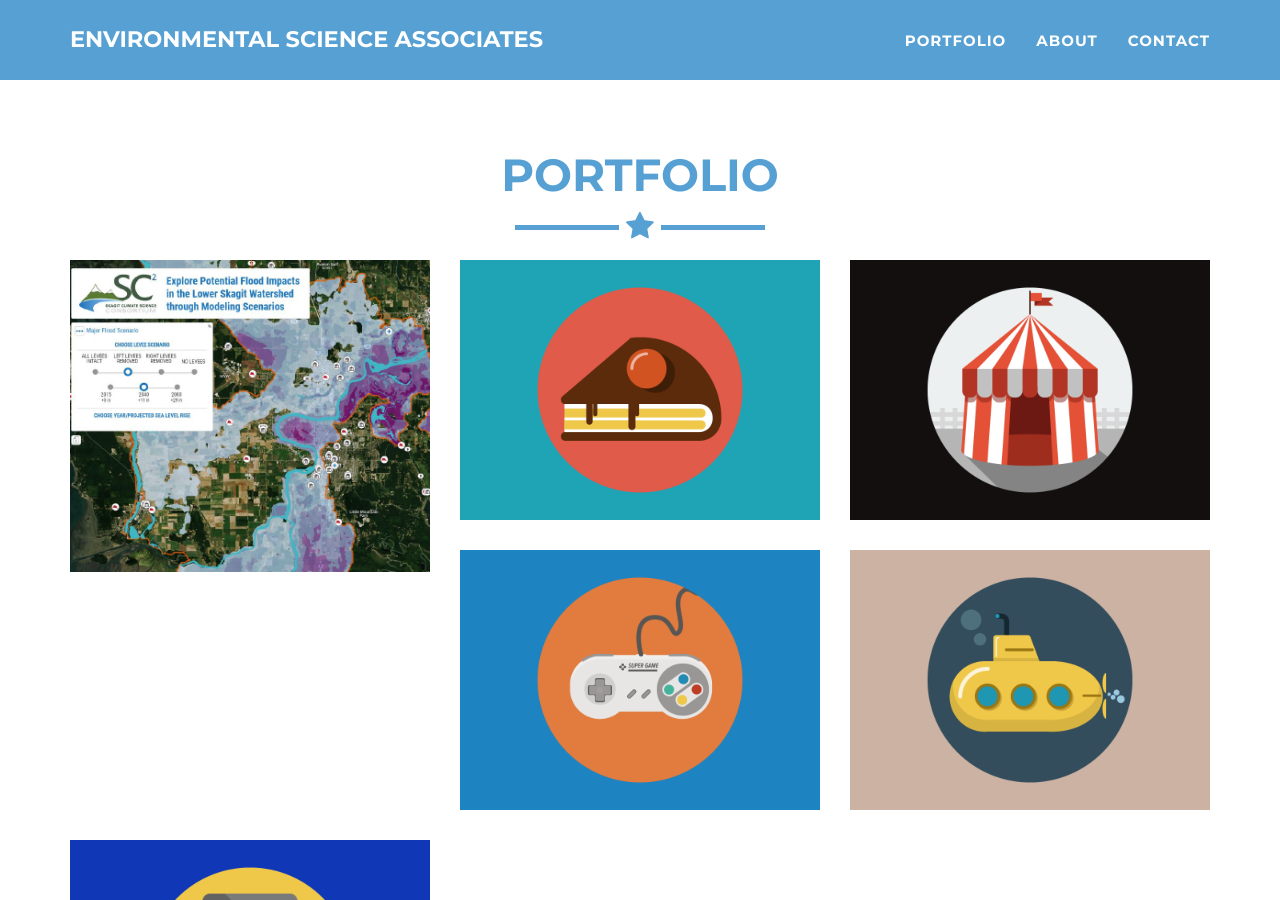
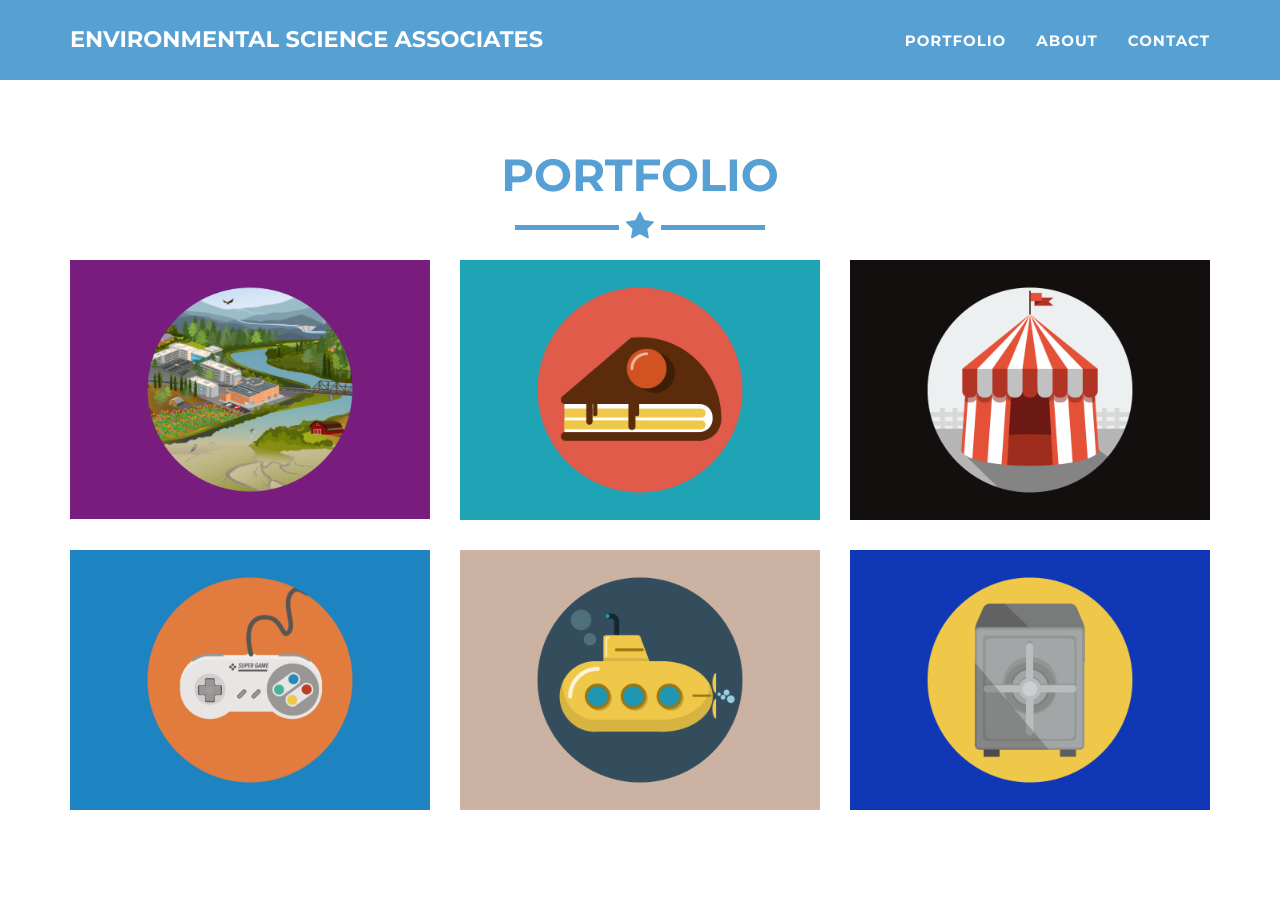
Before and after one commit to EnvironmentalScienceAssociates/EnvironmentalScienceAssociates.github.io, a Jekyll site: the page built from README.md, in a window 1280 px wide and 900 px high, scrolled down 686 px. Built offline with Jekyll 4.4.1, drawn with Linux system fonts in a browser that asks for light colours; our own code applies the rules of GitHub Pages for plain Markdown files.

Commit message:
Update 2014-07-18-project-1.markdown

```diff
--- a/_posts/2014-07-18-project-1.markdown
+++ b/_posts/2014-07-18-project-1.markdown
@@ -2,7 +2,7 @@
 layout: default
 modal-id: 1
 date: 2014-07-18
-img: HomePage_InteractiveMap.jpg
+img: SC2.png
 alt: image-alt
 project-date: April 2014
 client: Start Bootstrap
```
